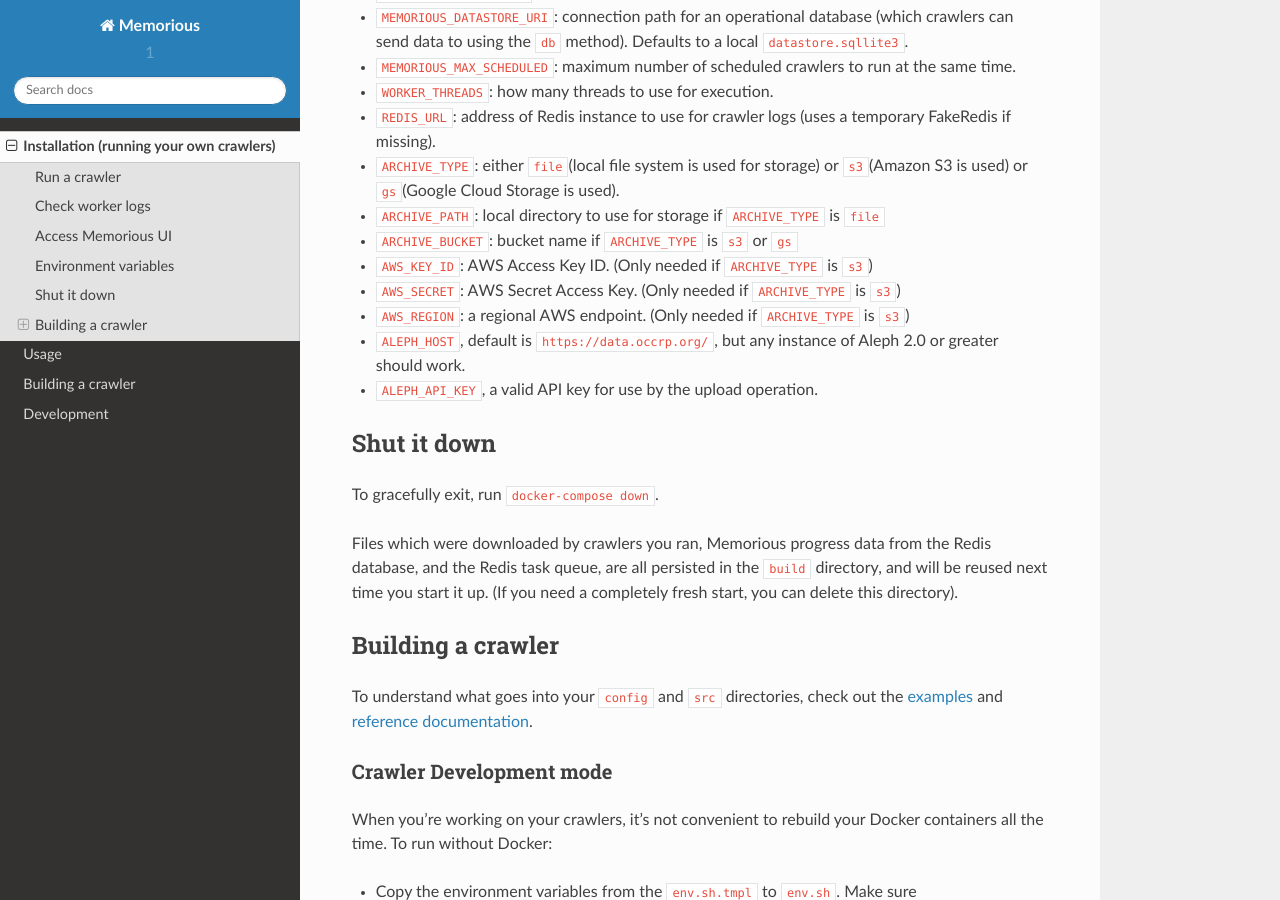
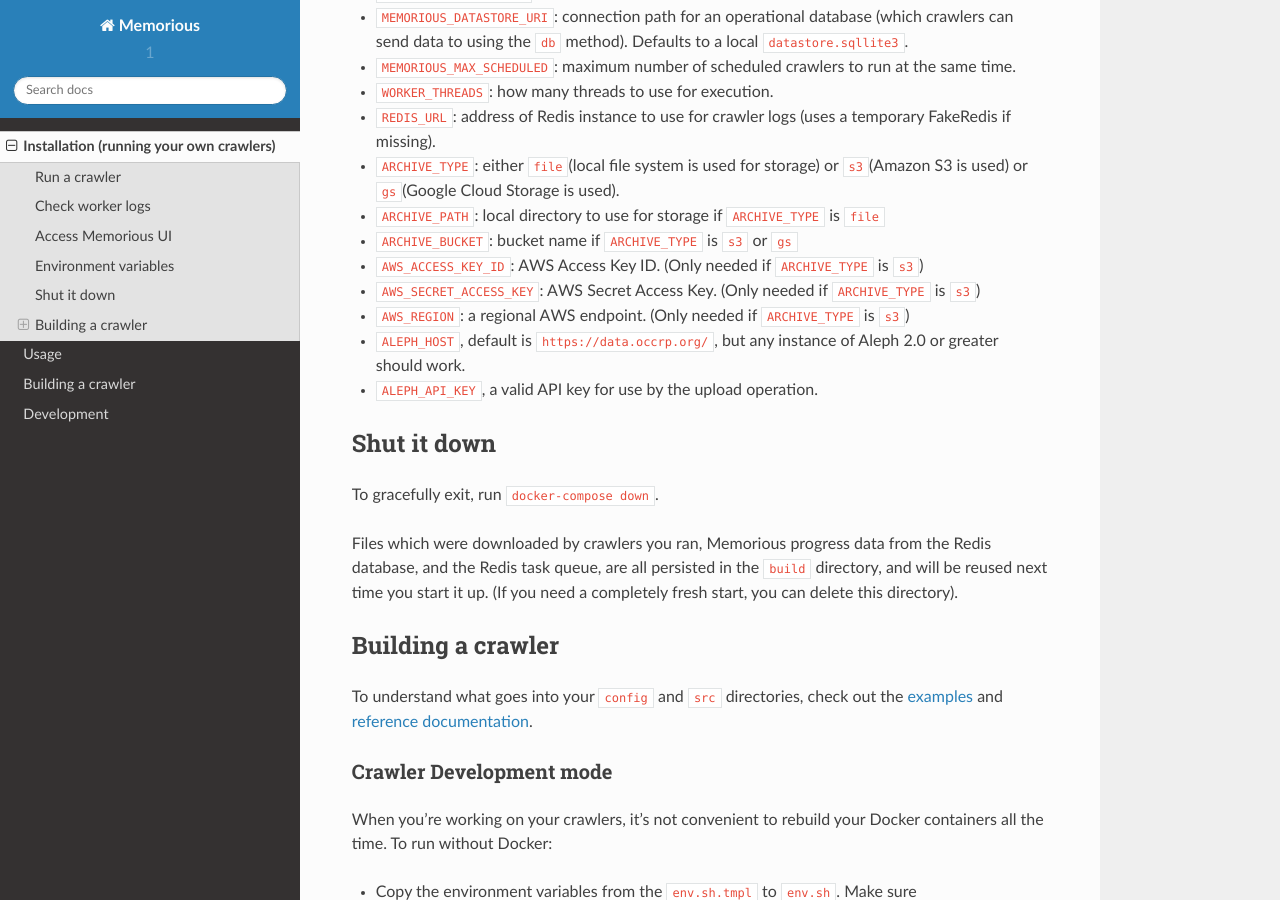
Before and after one commit to alephdata/memorious, a Sphinx documentation site: the page built from docs/installation.md, in a window 1280 px wide and 900 px high, scrolled down 1772 px. Built offline with Sphinx 7.4.7 and the Read the Docs theme 2.0.0, drawn with Linux system fonts in a browser that asks for light colours.

Commit message:
Fix docs.

```diff
--- a/docs/installation.md
+++ b/docs/installation.md
@@ -69,8 +69,8 @@
 * ``ARCHIVE_TYPE``: either `file`(local file system is used for storage) or `s3`(Amazon S3 is used) or `gs`(Google Cloud Storage is used).
 * ``ARCHIVE_PATH``: local directory to use for storage if `ARCHIVE_TYPE` is `file`
 * ``ARCHIVE_BUCKET``: bucket name if `ARCHIVE_TYPE` is `s3` or `gs`
-* ``AWS_KEY_ID``: AWS Access Key ID. (Only needed if `ARCHIVE_TYPE` is `s3`)
-* ``AWS_SECRET``: AWS Secret Access Key. (Only needed if `ARCHIVE_TYPE` is `s3`)
+* ``AWS_ACCESS_KEY_ID``: AWS Access Key ID. (Only needed if `ARCHIVE_TYPE` is `s3`)
+* ``AWS_SECRET_ACCESS_KEY``: AWS Secret Access Key. (Only needed if `ARCHIVE_TYPE` is `s3`)
 * ``AWS_REGION``: a regional AWS endpoint. (Only needed if `ARCHIVE_TYPE` is `s3`)
 
 * ``ALEPH_HOST``, default is `https://data.occrp.org/`, but any instance
```
